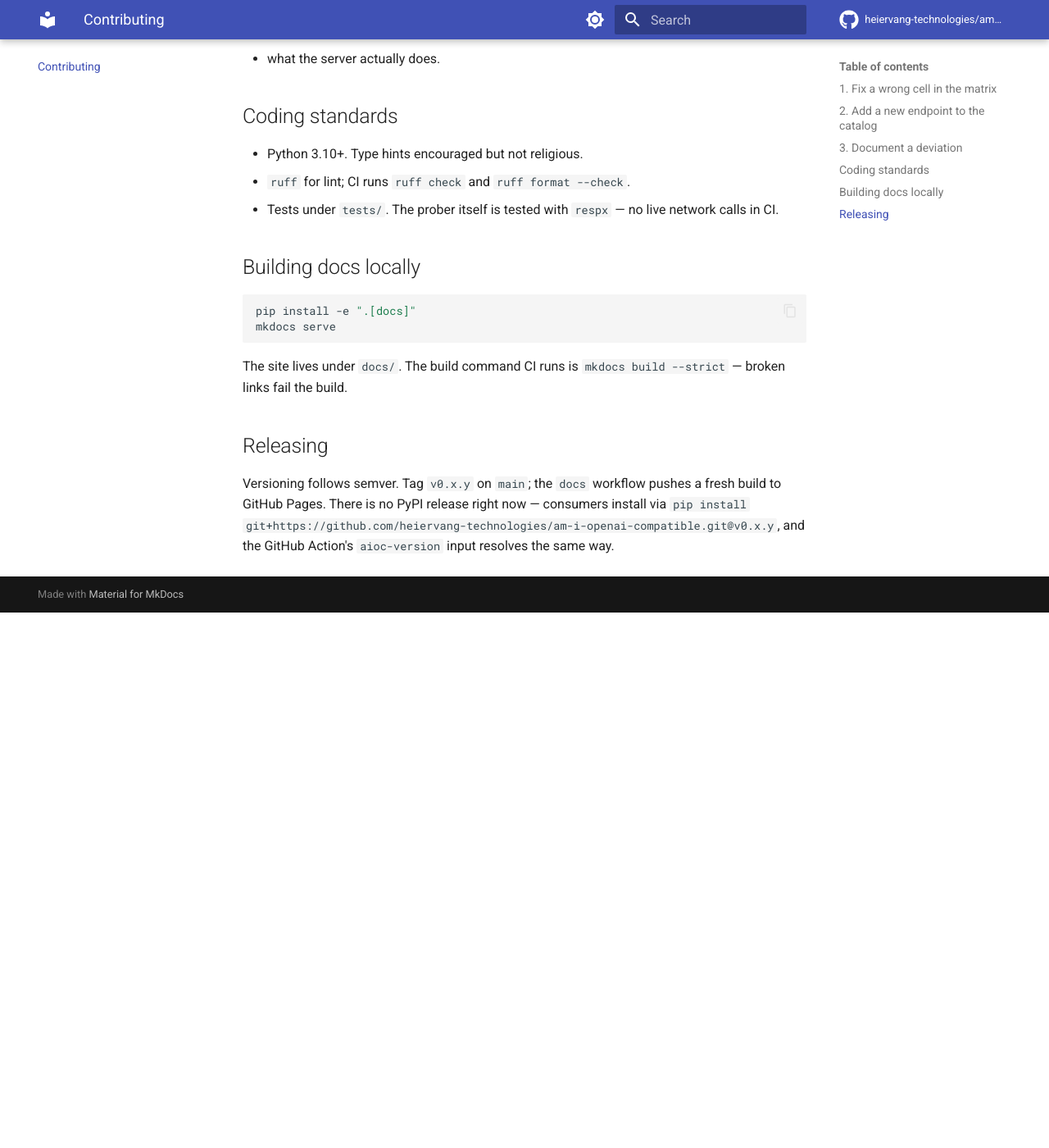
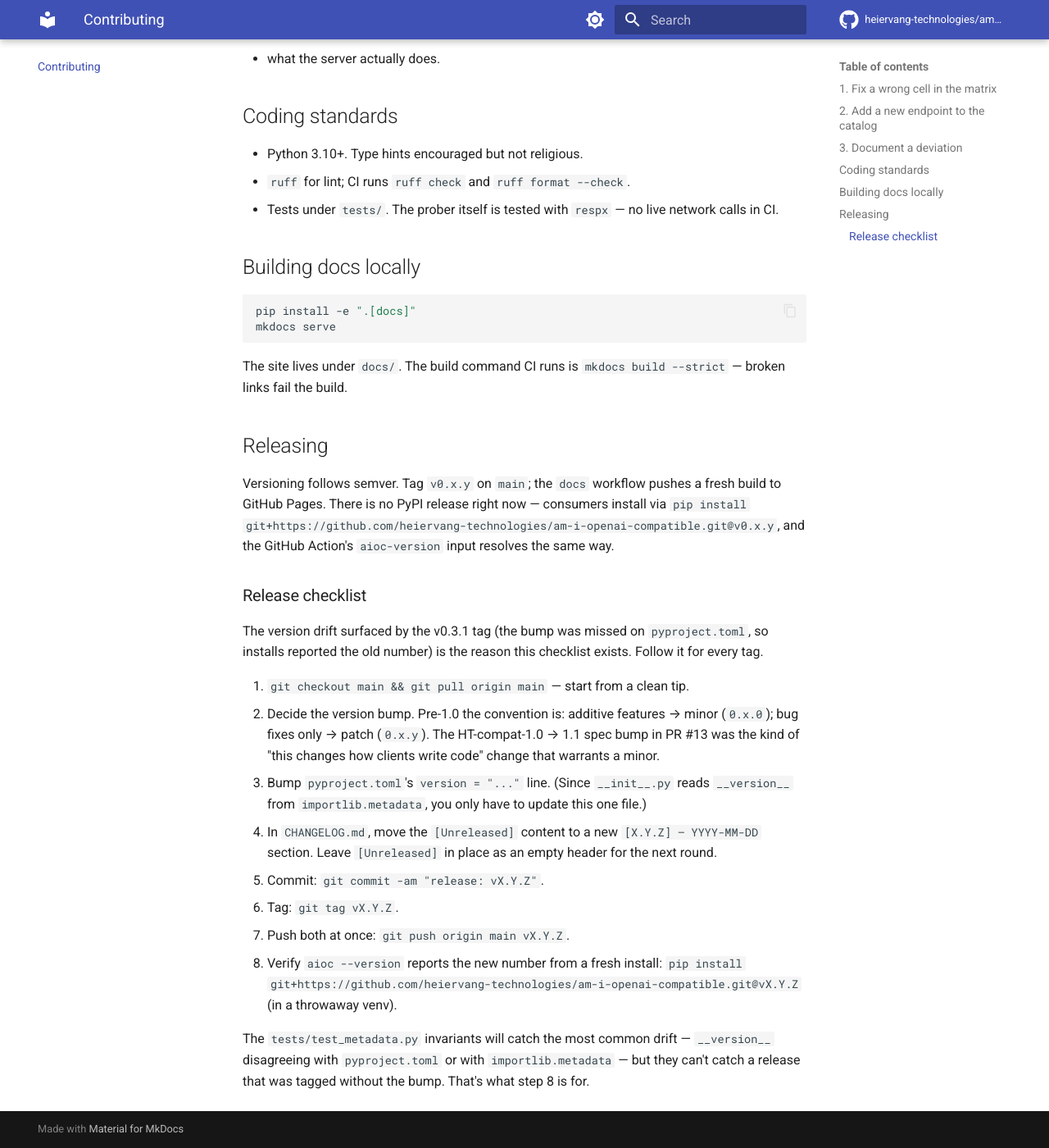
Before and after one commit to heiervang-technologies/am-i-openai-compatible, an MkDocs documentation site: the page built from docs/contributing.md, in a window 1280 px wide and 1400 px high, scrolled down 1048 px. Shown: the whole window at 82% size. Built offline with MkDocs 1.6.1 and Material for MkDocs 9.7.7, drawn with Linux system fonts in a browser that asks for light colours; comment, search, counter and statistics services are not loaded; before the commit the page ends 1795 px from its top, so only the background shows below that.

Commit message:
docs: add release checklist to docs/contributing.md (#27)
The v0.3.1 drift bug surfaced via #25 — pyproject and __init__.py
stayed at "0.3.0" through the v0.3.1 tag. Root cause was a process
gap: no documented release flow existed, so the bump step was easy
to miss.

PR #26's importlib.metadata refactor makes the file-to-file drift
structurally impossible, but it can't catch a release that was
tagged without bumping pyproject. That's a process step.

This PR documents the 8-step flow under docs/contributing.md →
Releasing → "Release checklist":

1. Sync main
2. Decide semver bump
3. Bump pyproject (only file you need to update post-#26)
4. Move [Unreleased] content to a versioned section in CHANGELOG
5. Commit "release: vX.Y.Z"
6. Tag vX.Y.Z
7. Push main + tag
8. Verify `aioc --version` reports the new number from a fresh install

Last step is the tag-drift guard that the metadata invariants can't
provide. No code change.

Co-authored-by: Markus <me@heiervang.tech>

```diff
--- a/docs/contributing.md
+++ b/docs/contributing.md
@@ -67,3 +67,34 @@ workflow pushes a fresh build to GitHub Pages. There is no PyPI
 release right now — consumers install via
 `pip install git+https://github.com/heiervang-technologies/am-i-openai-compatible.git@v0.x.y`,
 and the GitHub Action's `aioc-version` input resolves the same way.
+
+### Release checklist
+
+The version drift surfaced by the v0.3.1 tag (the bump was missed
+on `pyproject.toml`, so installs reported the old number) is the
+reason this checklist exists. Follow it for every tag.
+
+1. `git checkout main && git pull origin main` — start from a clean
+   tip.
+2. Decide the version bump. Pre-1.0 the convention is: additive
+   features → minor (`0.x.0`); bug fixes only → patch (`0.x.y`).
+   The HT-compat-1.0 → 1.1 spec bump in PR #13 was the kind of
+   "this changes how clients write code" change that warrants a
+   minor.
+3. Bump `pyproject.toml`'s `version = "..."` line. (Since
+   `__init__.py` reads `__version__` from `importlib.metadata`,
+   you only have to update this one file.)
+4. In `CHANGELOG.md`, move the `[Unreleased]` content to a new
+   `[X.Y.Z] — YYYY-MM-DD` section. Leave `[Unreleased]` in place
+   as an empty header for the next round.
+5. Commit: `git commit -am "release: vX.Y.Z"`.
+6. Tag: `git tag vX.Y.Z`.
+7. Push both at once: `git push origin main vX.Y.Z`.
+8. Verify `aioc --version` reports the new number from a fresh
+   install: `pip install git+https://github.com/heiervang-technologies/am-i-openai-compatible.git@vX.Y.Z`
+   (in a throwaway venv).
+
+The `tests/test_metadata.py` invariants will catch the most common
+drift — `__version__` disagreeing with `pyproject.toml` or with
+`importlib.metadata` — but they can't catch a release that was
+tagged without the bump. That's what step 8 is for.
```
